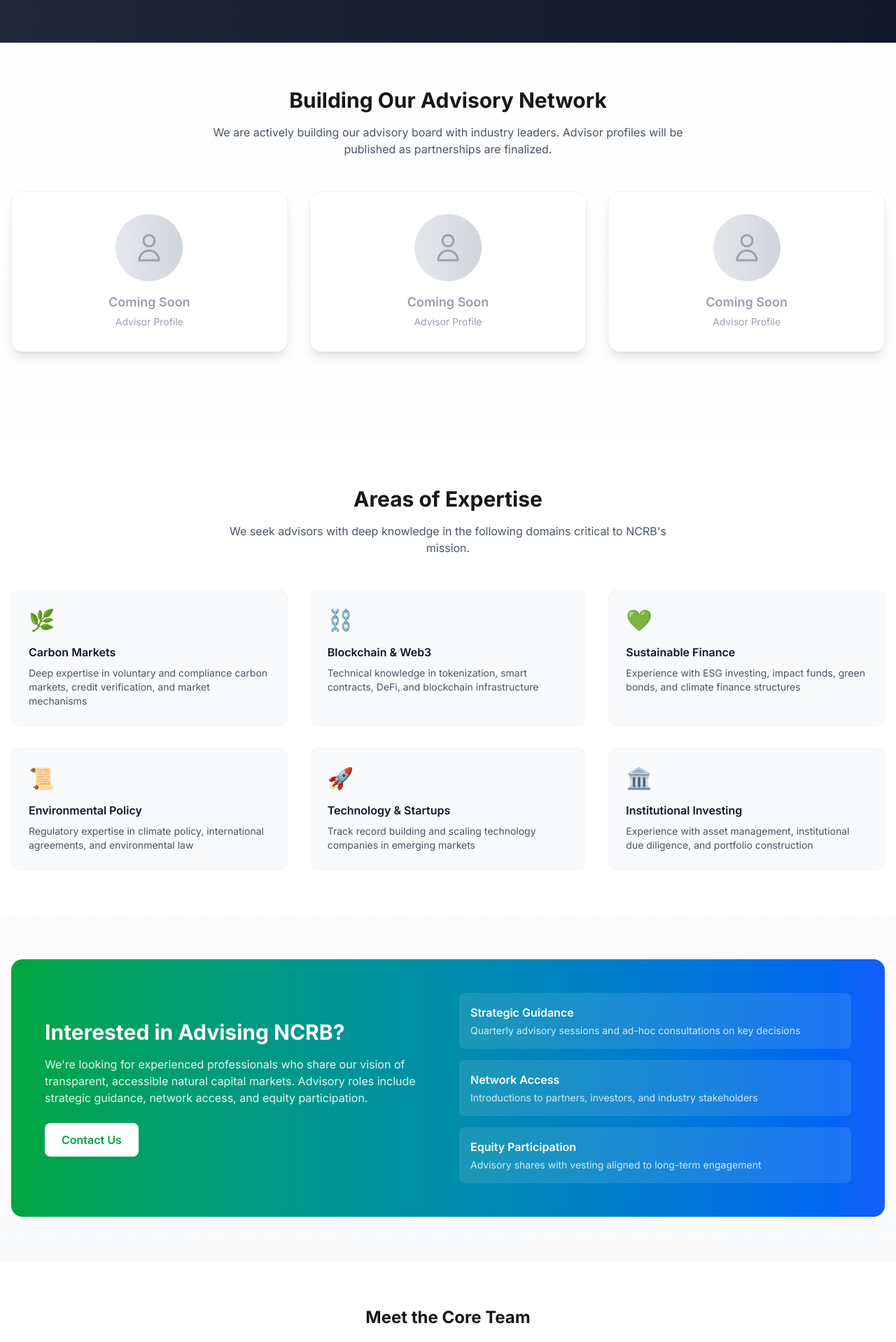
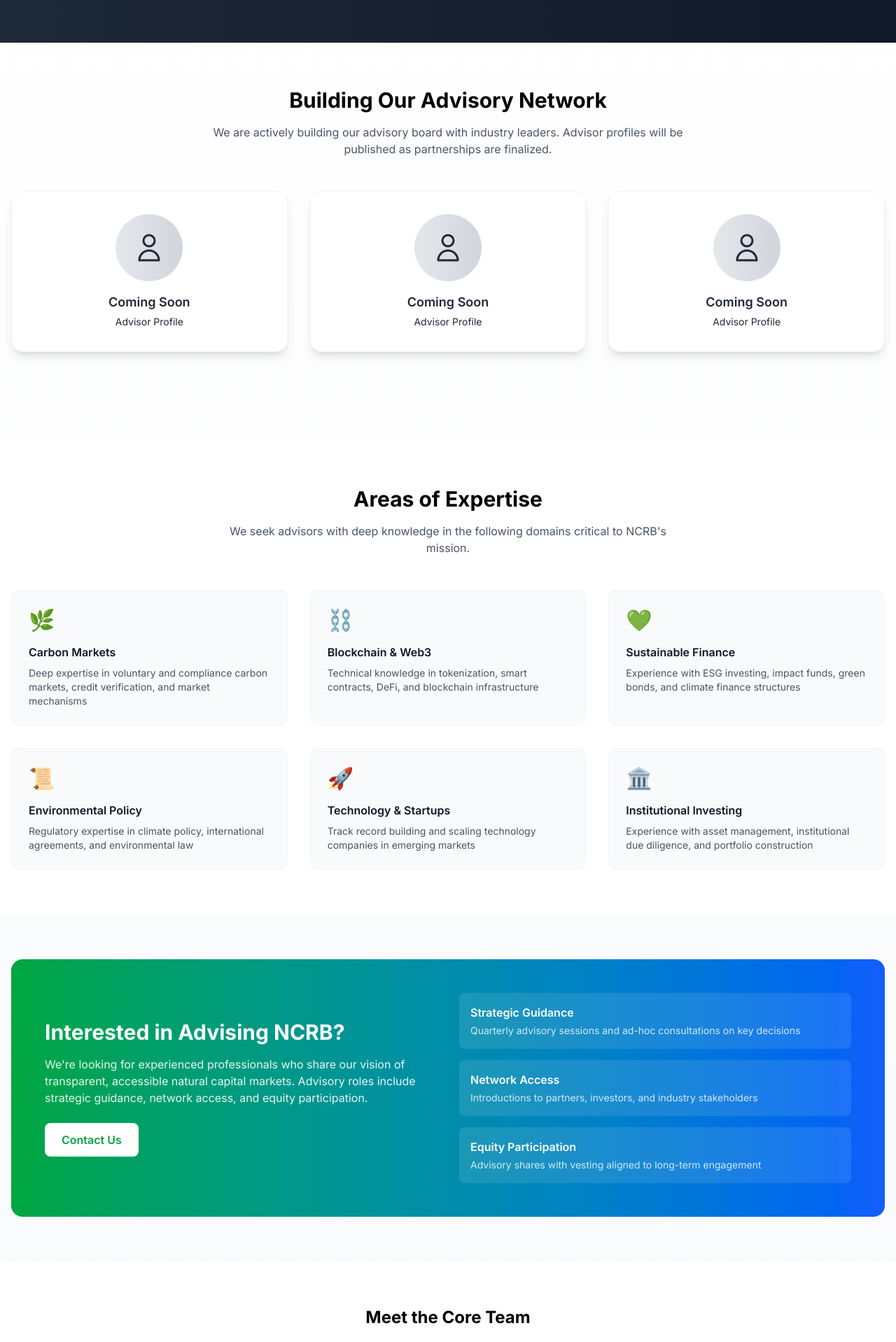
Before and after one commit to Natutal-Capital-ReBank/ncrb-website, a Next.js app: page /advisors in a window 1280 px wide. Shown: the part 320-2238 px from the top of the page at 70% size. Built offline with nearby package versions, Linux system fonts and the light colour scheme; no server answers.

Commit message:
dark mode text color bug fix

```diff
--- a/app/advisors/page.tsx
+++ b/app/advisors/page.tsx
@@ -66,7 +66,7 @@
       <section className="py-16 px-4">
         <div className="max-w-7xl mx-auto">
           <div className="text-center mb-12">
-            <h2 className="text-3xl font-bold mb-4">
+            <h2 className="text-3xl text-black font-bold mb-4 text-black">
               Building Our Advisory Network
             </h2>
             <p className="text-gray-600 max-w-2xl mx-auto">
@@ -83,12 +83,12 @@
                 className="bg-white rounded-2xl p-8 shadow-lg border border-gray-100 text-center"
               >
                 <div className="w-24 h-24 bg-gradient-to-r from-gray-200 to-gray-300 rounded-full mx-auto mb-4 flex items-center justify-center">
-                  <svg className="w-12 h-12 text-gray-400" fill="none" stroke="currentColor" viewBox="0 0 24 24">
+                  <svg className="w-12 h-12 text-gray-800" fill="none" stroke="currentColor" viewBox="0 0 24 24">
                     <path strokeLinecap="round" strokeLinejoin="round" strokeWidth={1.5} d="M16 7a4 4 0 11-8 0 4 4 0 018 0zM12 14a7 7 0 00-7 7h14a7 7 0 00-7-7z" />
                   </svg>
                 </div>
-                <h3 className="text-lg font-semibold text-gray-400 mb-1">Coming Soon</h3>
-                <p className="text-gray-400 text-sm">Advisor Profile</p>
+                <h3 className="text-lg font-semibold text-gray-800 mb-1">Coming Soon</h3>
+                <p className="text-gray-800 text-sm">Advisor Profile</p>
               </div>
             ))}
           </div>
@@ -98,7 +98,7 @@
       {/* Expertise Areas */}
       <section className="py-16 px-4 bg-white">
         <div className="max-w-7xl mx-auto">
-          <h2 className="text-3xl font-bold text-center mb-4">
+          <h2 className="text-3xl text-black font-bold text-center mb-4">
             Areas of Expertise
           </h2>
           <p className="text-gray-600 text-center max-w-2xl mx-auto mb-12">
@@ -108,7 +108,7 @@
           <div className="grid md:grid-cols-2 lg:grid-cols-3 gap-8">
             {expertiseAreas.map((item, index) => (
               <div key={index} className="bg-gray-50 rounded-xl p-6 border border-gray-100">
-                <div className="text-3xl mb-4">{item.icon}</div>
+                <div className="text-3xl text-black mb-4">{item.icon}</div>
                 <h3 className="font-semibold text-gray-900 mb-2">{item.area}</h3>
                 <p className="text-gray-600 text-sm">{item.description}</p>
               </div>
@@ -123,7 +123,7 @@
           <div className="bg-gradient-to-r from-green-600 to-blue-600 rounded-2xl p-8 md:p-12 text-white">
             <div className="grid md:grid-cols-2 gap-8 items-center">
               <div>
-                <h2 className="text-3xl font-bold mb-4">
+                <h2 className="text-3xl text-white font-bold mb-4">
                   Interested in Advising NCRB?
                 </h2>
                 <p className="text-white/90 mb-6">
@@ -166,7 +166,7 @@
       {/* Team Link Section */}
       <section className="py-16 px-4 bg-white">
         <div className="max-w-4xl mx-auto text-center">
-          <h2 className="text-2xl font-bold mb-4">Meet the Core Team</h2>
+          <h2 className="text-2xl text-black font-bold mb-4">Meet the Core Team</h2>
           <p className="text-gray-600 mb-6">
             Learn about the founders and team members building NCRB.
           </p>
--- a/app/partnership/page.tsx
+++ b/app/partnership/page.tsx
@@ -110,7 +110,7 @@
       {/* Partnership Types Section */}
       <section className="py-16 px-4">
         <div className="max-w-7xl mx-auto">
-          <h2 className="text-3xl font-bold text-center mb-12">
+          <h2 className="text-3xl text-black font-bold text-center mb-12">
             Partnership Models
           </h2>
           <div className="grid md:grid-cols-2 gap-8">
@@ -155,7 +155,7 @@
       {/* Process Section */}
       <section className="py-16 px-4 bg-white">
         <div className="max-w-7xl mx-auto">
-          <h2 className="text-3xl font-bold text-center mb-12">
+          <h2 className="text-3xl text-black font-bold text-center mb-12">
             Partnership Process
           </h2>
           <div className="grid md:grid-cols-4 gap-8">
@@ -196,7 +196,7 @@
       {/* Why Partner Section */}
       <section className="py-16 px-4">
         <div className="max-w-7xl mx-auto">
-          <h2 className="text-3xl font-bold text-center mb-12">
+          <h2 className="text-3xl text-black font-bold text-center mb-12">
             Why Partner With NCRB?
           </h2>
           <div className="grid md:grid-cols-3 gap-8">
--- a/app/ventures/page.tsx
+++ b/app/ventures/page.tsx
@@ -129,7 +129,7 @@
       {/* Why Ventures Section */}
       <section className="py-16 px-4 bg-white">
         <div className="max-w-7xl mx-auto">
-          <h2 className="text-3xl font-bold text-center mb-12">
+          <h2 className="text-3xl text-black font-bold text-center mb-12">
             Why NCRB Ventures?
           </h2>
           <div className="grid md:grid-cols-4 gap-8">
@@ -166,7 +166,7 @@
       {/* CTA Section */}
       <section className="py-20 px-4">
         <div className="max-w-4xl mx-auto text-center">
-          <h2 className="text-3xl font-bold mb-6">Partner With Us</h2>
+          <h2 className="text-3xl text-black font-bold mb-6">Partner With Us</h2>
           <p className="text-gray-600 mb-8">
             Interested in developing natural capital projects or investing in our ventures?
             We&apos;re looking for project developers, landowners, and institutional investors.
```
